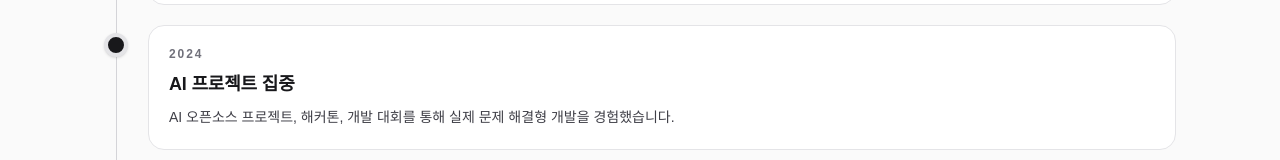
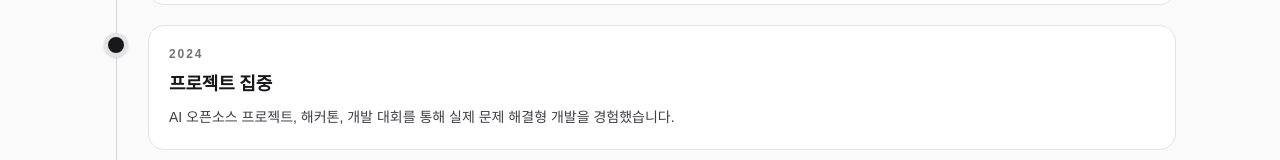
Before and after one commit to mk-isos/markus-portfolio, a Next.js app: page / in a window 1280 px wide. Shown: the part 7878-8038 px from the top of the page. Built offline with nearby package versions, Linux system fonts and the light colour scheme.

Commit message:
250401 chore: small content polish

```diff
--- a/src/data/portfolio.ts
+++ b/src/data/portfolio.ts
@@ -679,7 +679,7 @@ export const timeline = [
   },
   {
     year: "2024",
-    title: text("AI 프로젝트 집중", "Focused on AI Projects"),
+    title: text("프로젝트 집중", "Focused on AI Projects"),
     description: text(
       "AI 오픈소스 프로젝트, 해커톤, 개발 대회를 통해 실제 문제 해결형 개발을 경험했습니다.",
       "I gained hands-on experience in problem-driven development through AI projects, hackathons, and competitions.",
```
